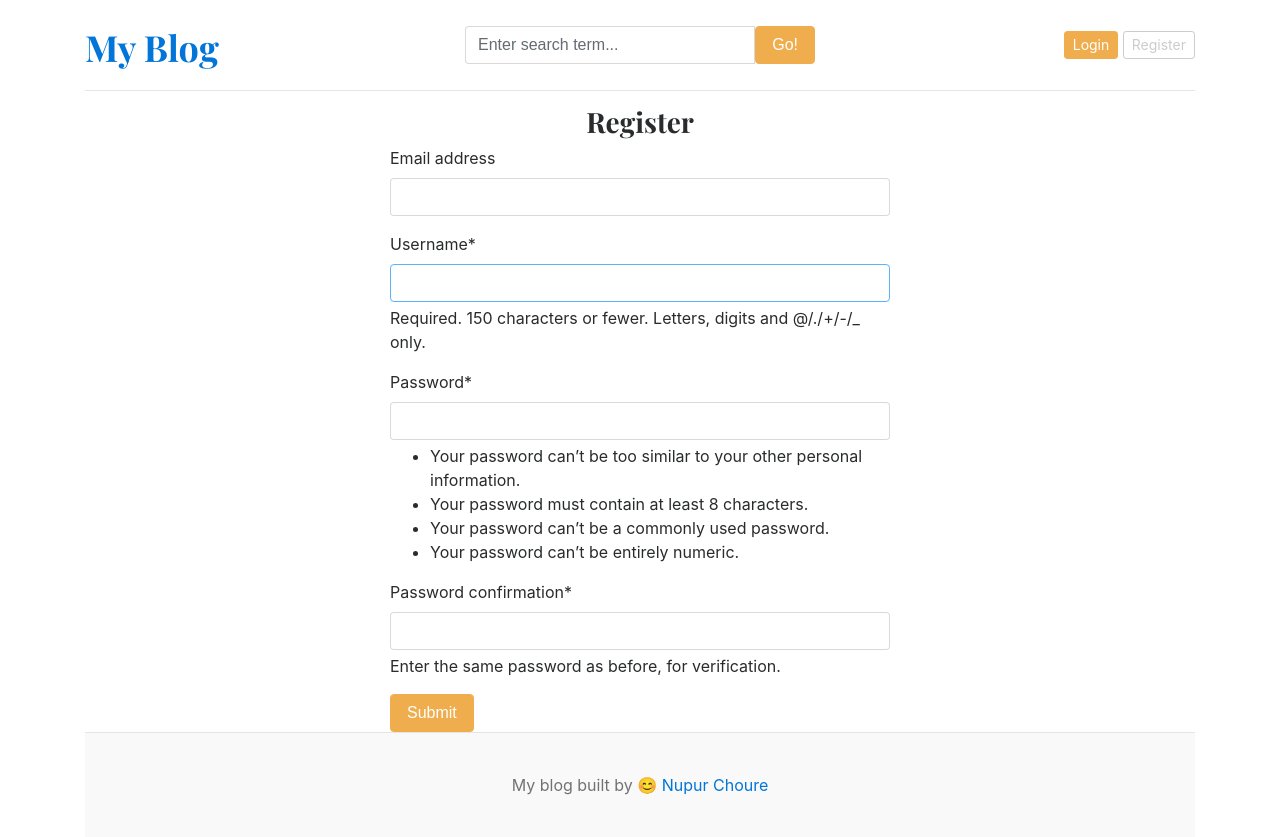
After one commit to nupur23choure/my-blog, a Django app: page /register/ in a window 1280 px wide. The commit adds this page. Run offline with Django 5.2, Linux system fonts and the light colour scheme; data that the repository does not hold is empty; some libraries are stand-ins or nearby versions.

Commit message:
registration and login functionality

```diff
--- /dev/null
+++ b/blog_main/forms.py
@@ -0,0 +1,7 @@
+from django.contrib.auth.models import User
+from django.contrib.auth.forms import UserCreationForm
+
+class RegistrationForm(UserCreationForm):
+    class Meta:
+        model = User
+        fields = ('email','username', 'password1', 'password2')
--- a/blog_main/settings.py
+++ b/blog_main/settings.py
@@ -39,6 +39,8 @@ INSTALLED_APPS = [
     'django.contrib.staticfiles',
     'blogs',
     'assignment',
+    'crispy_forms',
+    'crispy_bootstrap4',
 ]
 
 MIDDLEWARE = [
@@ -126,3 +128,5 @@ STATICFILES_DIRS = [
 
 MEDIA_URL = '/media/'
 MEDIA_ROOT = BASE_DIR / 'media'
+
+CRISPY_TEMPLATE_PACK = 'bootstrap4'
--- a/blog_main/urls.py
+++ b/blog_main/urls.py
@@ -26,6 +26,10 @@ urlpatterns = [
     path('admin/', admin.site.urls),
     path('', views.home, name='home'),
     path('category/', include('blogs.urls')),
-    path('<slug:slug>/', BlogsView.blogs, name='blogs'),
-    path('blogs/search/', BlogsView.search, name='search')
+    path('blogs/<slug:slug>/', BlogsView.blogs, name='blogs'),
+    path('blogs/search/', BlogsView.search, name='search'),
+    path('register/', views.register, name='register'),
+    path('login/', views.login, name='login'),
+    path('logout/', views.logout, name='logout'),
+
 ] + static(settings.MEDIA_URL, document_root=settings.MEDIA_ROOT)
--- a/blog_main/views.py
+++ b/blog_main/views.py
@@ -1,7 +1,9 @@
-from django.shortcuts import render
+from django.shortcuts import redirect, render
 from blogs.models import Blog
 from assignment.models import About, SocialMedia
-
+from .forms import RegistrationForm
+from django.contrib.auth.forms import AuthenticationForm
+from django.contrib import auth
 
 def home(request):
     posts = Blog.objects.filter(status="published")
@@ -18,3 +20,41 @@ def home(request):
 
     }
     return render(request, 'home.html', context)
+
+def register(request):
+    if request.method == 'POST':
+        form = RegistrationForm(request.POST)
+        if form.is_valid():
+            form.save()
+            return redirect('register')
+        else:
+            print(form.errors)
+    else:
+        form = RegistrationForm()
+    context = {
+        'form': form,
+    }
+    return render(request, 'register.html', context)
+
+def login(request):
+    if request.method == 'POST':
+        form = AuthenticationForm(request, request.POST)
+        if form.is_valid():
+            username = form.cleaned_data['username']
+            password = form.cleaned_data['password']
+
+            user = auth.authenticate(username=username, password=password)
+            if user is not None:
+                auth.login(request, user)
+            return redirect('home')
+
+
+    form = AuthenticationForm()
+    context = {
+        'form': form,
+    }
+    return render(request, 'login.html', context)
+
+def logout(request):
+    auth.logout(request)
+    return redirect('home')
--- a/templates/base.html
+++ b/templates/base.html
@@ -31,8 +31,15 @@
 
                 </div>
                 <div class="col-4 d-flex justify-content-end align-items-center">
-                    <a class="btn btn-sm btn-warning" href="#">Login</a> &nbsp;
-                    <a class="btn btn-sm btn-outline-secondary" href="#">Register</a>
+                    {% if not user.is_authenticated%}
+                    <a class="btn btn-sm btn-warning" href="{% url 'login' %}">Login</a> &nbsp;
+                    <a class="btn btn-sm btn-outline-secondary" href="{% url 'register' %}">Register</a>
+                    {% else %}
+                    <span>Logged in as  <strong class="text-muted">{{user}}</strong></span>
+                    &emsp;
+                    <span><a class="btn btn-sm btn-outline-secondary text-dark" href="{% url 'logout' %}">Logout</a></span>
+
+                    {% endif %}
                 </div>
             </div>
         </header>
--- /dev/null
+++ b/templates/register.html
@@ -0,0 +1,12 @@
+{% extends "base.html" %}
+{% block content %}
+{% load crispy_forms_tags %}
+<h3 class="text-center">Register</h3>
+<form action="{% url 'register' %}" method="POST" style="width: 500px; margin: auto;">
+    {% csrf_token %}
+    {{form | crispy}}
+    <button type="submit" class="btn btn-warning">Submit</button>
+</form>
+
+
+{% endblock %}
```
Also changed, not shown: templates/login.html (added, +13 -0 lines).
